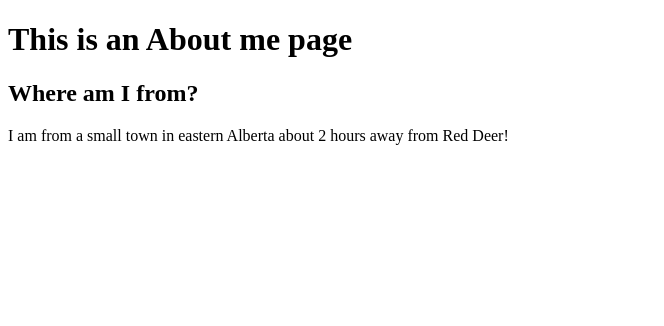
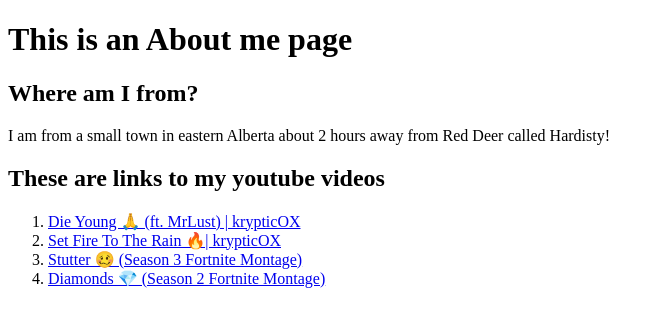
Before and after one commit to Jaycejoh/Jaycejoh.github.io, a plain HTML site: page index.html/page2.html in a window 1280 px wide. Shown: the whole page, without its empty margins (0-664 px from the left). Drawn offline with Linux system fonts and the light colour scheme.

Commit message:
Update page2.html

```diff
--- a/index.html/page2.html
+++ b/index.html/page2.html
@@ -11,10 +11,23 @@
 <main>
     <section>
         <h2>Where am I from?</h2>
-        <p>I am from a small town in eastern Alberta about 2 hours away from Red Deer!</p>
+        <p>I am from a small town in eastern Alberta about 2 hours away from Red Deer called Hardisty!</p>
     </section>
 </main>
 </body>
+
+<header>
+  <h2>These are links to my youtube videos</h2>
+</header>
+
+<nav>
+    <ol>
+        <li><a href="https://www.youtube.com/watch?v=o1jW0aNOHH8">Die Young 🙏 (ft. MrLust) | krypticOX</a></li>
+        <li><a href="https://www.youtube.com/watch?v=oKK6hw1xDf4">Set Fire To The Rain 🔥| krypticOX</a></li>
+        <li><a href="https://www.youtube.com/watch?v=86uSFDMB6VU">Stutter 🥴 (Season 3 Fortnite Montage)</a></li>
+        <li><a href="https://www.youtube.com/watch?v=3sfsSXg_dqY">Diamonds 💎 (Season 2 Fortnite Montage)</a></li>
+    </ol>
+</nav>
 
 
 
```
